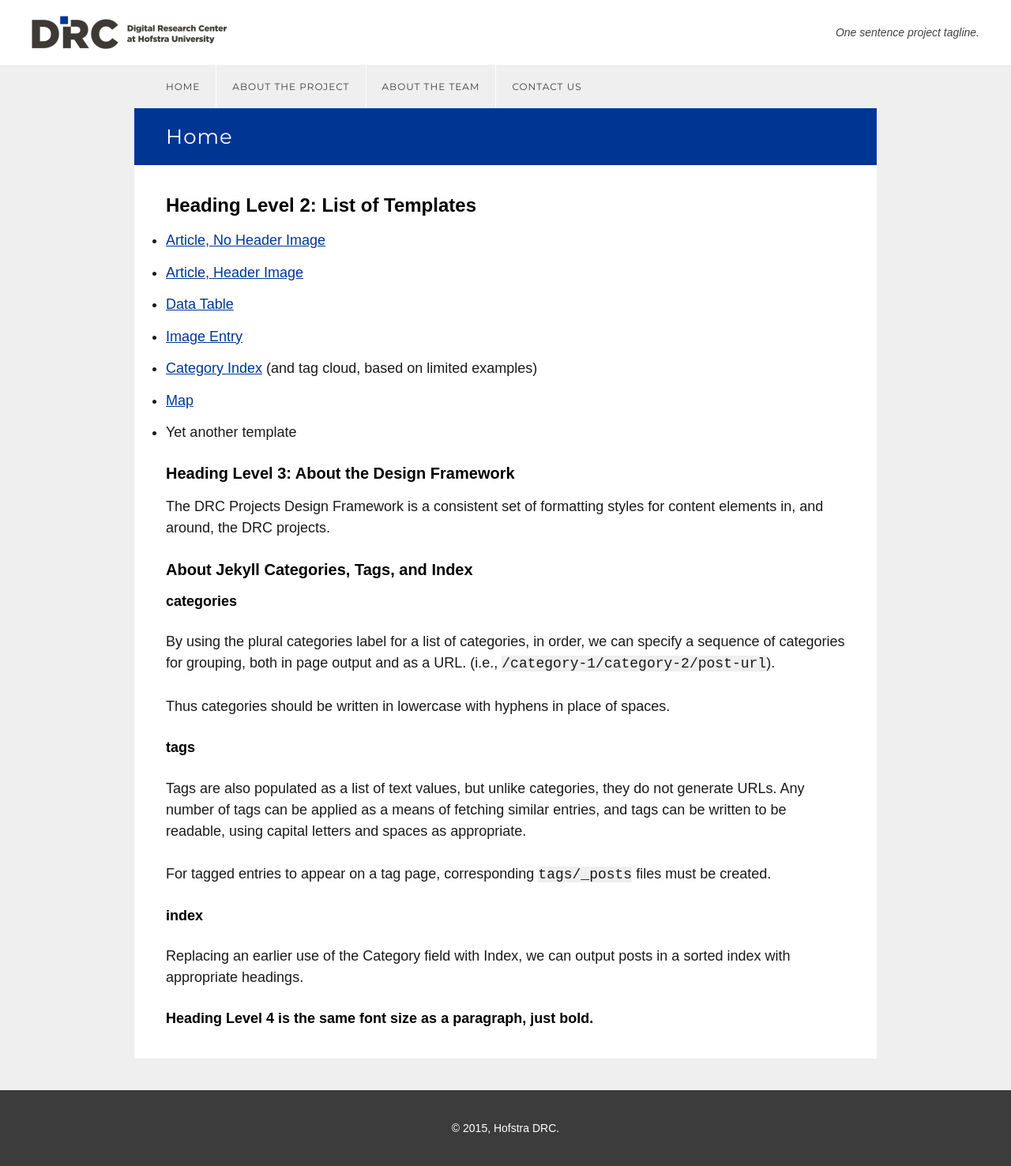
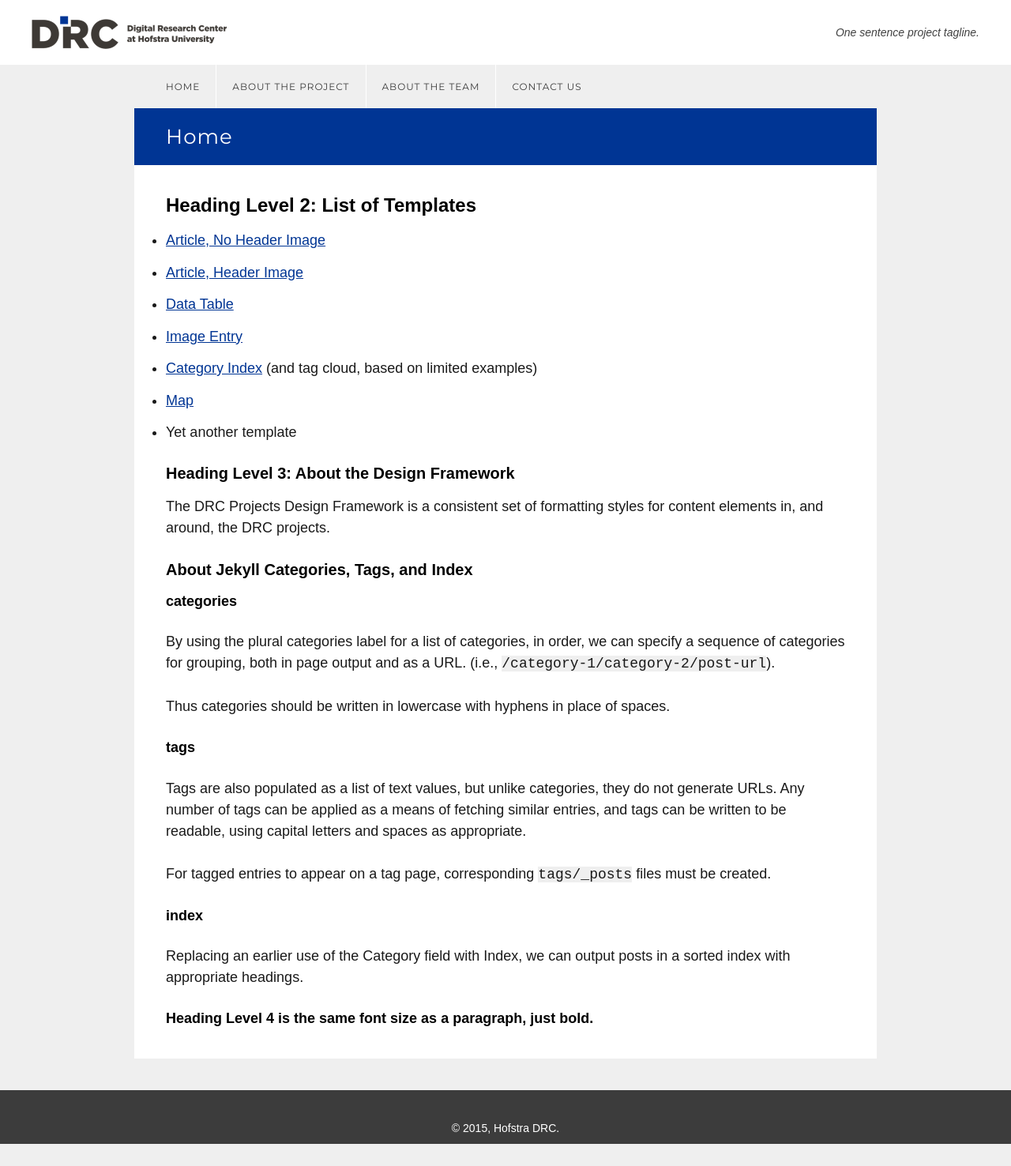
Before and after one commit to hofstra/design-framework, a Jekyll site: the page built from index.md, in a window 1280 px wide. Shown: the whole page at 79% size. Built offline with Jekyll 4.4.1, drawn with Linux system fonts in a browser that asks for light colours; nearby versions of some CDN libraries; after the commit the page ends 1448 px from its top, so only the background shows below that.

Commit message:
Updating footer styles in design-framework for Coyote

```diff
--- a/_source/ui/css/_ui.scss
+++ b/_source/ui/css/_ui.scss
@@ -92,7 +92,8 @@
 }
 
     .wrapper,
-    .meta > div {
+    .meta > div,
+    .footer {
         @include cf();
         margin: 0 auto;
         max-width: 940px;
--- a/ui/css/styles.css
+++ b/ui/css/styles.css
@@ -113,7 +113,8 @@
     display: block;
     float: none; } }
 .wrapper,
-.meta > div {
+.meta > div,
+.footer {
   margin: 0 auto;
   max-width: 940px;
   padding-right: 40px;
@@ -121,11 +122,14 @@
   padding-left: 40px; }
   .wrapper:before, .wrapper:after,
   .meta > div:before,
-  .meta > div:after {
+  .meta > div:after,
+  .footer:before,
+  .footer:after {
     content: "";
     display: table; }
   .wrapper:after,
-  .meta > div:after {
+  .meta > div:after,
+  .footer:after {
     clear: both; }
 
 @media all and (max-width: 940px) {
```
Also changed, not shown: 1 other file.
